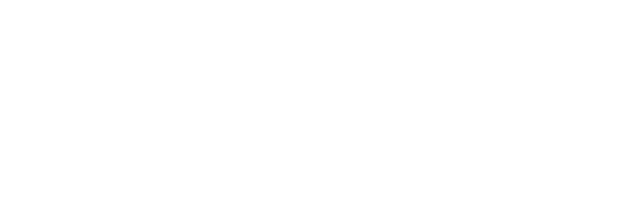
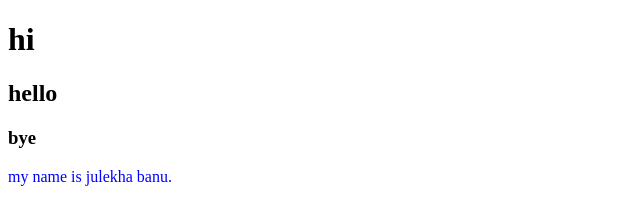
Before and after one commit to Mariammim/my-first-repo, a plain HTML site: page index.html in a window 1280 px wide. Shown: the whole page, without its empty margins (0-640 px from the left). Drawn offline with Linux system fonts and the light colour scheme.

Commit message:
new added

```diff
--- a/index.html
+++ b/index.html
@@ -5,8 +5,13 @@
     <meta http-equiv="X-UA-Compatible" content="IE=edge">
     <meta name="viewport" content="width=device-width, initial-scale=1.0">
     <title>My first github repo</title>
+    <link rel="stylesheet" href="style.css">
 </head>
 <body>
+   <h1>hi</h1>
+   <h2>hello</h2>
+   <h3>bye</h3>
+   <p>my name is julekha banu.</p>
 
 </body>
 </html>
--- /dev/null
+++ b/style.css
@@ -0,0 +1,3 @@
+p{
+    color: blue;
+}
```
